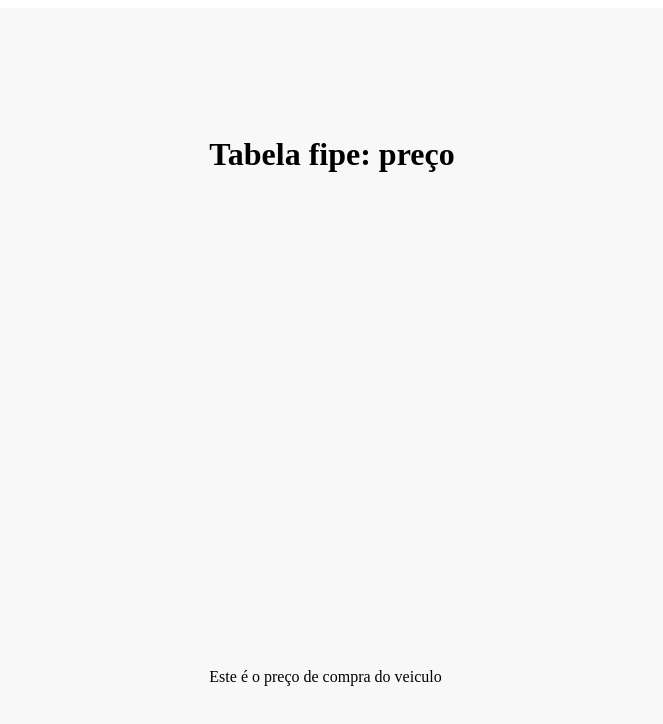
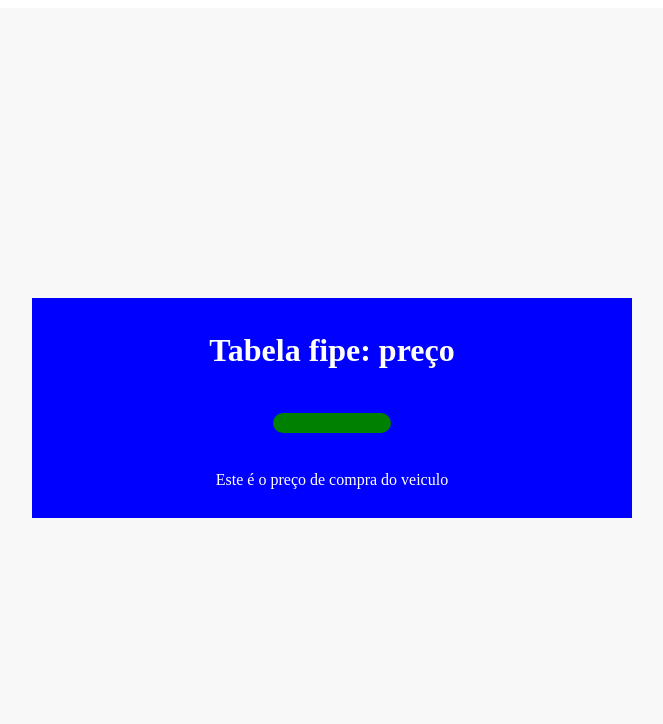
Before and after one commit to jhony2488/fipe-veiculos, a Next.js app: page /result in a window 1280 px wide. Shown: the top 724 px of the page, without its empty margins (316-979 px from the left). Built offline with nearby package versions, Linux system fonts and the light colour scheme.

Commit message:
terminado de ajeitar design das telas

```diff
--- a/package.json
+++ b/package.json
@@ -6,7 +6,8 @@
     "dev": "next dev",
     "build": "next build",
     "start": "next start",
-    "lint": "next lint"
+    "lint": "next lint",
+    "test": "jest"
   },
   "dependencies": {
     "next": "13.2.3",
@@ -20,7 +21,6 @@
     "axios": "^1.2.3",
     "formik": "^2.2.9",
     "react-is": "^18.2.0",
-    "react-responsive": "^9.0.2",
     "react-router-dom": "5.3.0",
     "styled-components": "^5.3.6",
     "ts-node": "^10.9.1",
--- a/src/@types/modules.d.ts
+++ b/src/@types/modules.d.ts
@@ -1,6 +1,5 @@
 import Storybook from '@storybook/react';
 
-declare module 'react-responsive'
 declare module '@storybook/react' {
   Storybook
 }
--- a/src/components/Card/index.tsx
+++ b/src/components/Card/index.tsx
@@ -1,8 +1,7 @@
 
 import React, { useState, useEffect, useCallback } from 'react';
 import { useFormik } from 'formik';
-import { useMediaQuery } from 'react-responsive';
-import { useValuePrice, ValueContext } from '../../contexts/Value';
+import { useValuePrice } from '../../contexts/Value';
 import api from '../../services/api';
 import {
     Card,
@@ -112,6 +111,8 @@ export const CardComponent = () => {
         <Card variant="outlined">
             <Container>
                 <Wrapper>
+                    <h1>Tabela Fipe</h1>
+                    <p>Consulte o valor de um veiculo de forma gratuita</p>
                     <form onSubmit={handleSubmit}>
                         <SelectFieldInput
                             name='tipoVeiculo'
--- a/src/components/Card/styles.ts
+++ b/src/components/Card/styles.ts
@@ -8,6 +8,10 @@ height: 100%;
 display: flex;
 justify-content: center;
 align-items: center;
+
+h1, p{
+    text-align: center;
+}
 `
 
 export const Wrapper = MUIStyled(Box)(() => ({
--- a/src/components/CardResult/index.tsx
+++ b/src/components/CardResult/index.tsx
@@ -1,4 +1,5 @@
-import React, {useEffect, useState} from 'react'
+import React, {useEffect, useState} from 'react';
+import {Container} from './styles';
 import { useValuePrice } from '../../contexts/Value';
 
 export const CardResult = () => {
@@ -15,12 +16,12 @@ export const CardResult = () => {
     },[])
 
     return (
-        <>
+        <Container>
             <h1>
                 Tabela fipe: preço {getValue?.Marca} {getValue?.AnoModelo}
             </h1>
-            <p>{getValue?.Valor}</p>
-            <p>Este é o preço de compra do veiculo</p>
-        </>
+            <p className='value'>{getValue?.Valor}</p>
+            <p className='description'>Este é o preço de compra do veiculo</p>
+        </Container>
     )
 }
--- a/src/components/CardResult/styles.ts
+++ b/src/components/CardResult/styles.ts
@@ -0,0 +1,25 @@
+import styled from 'styled-components';
+
+export const Container = styled.div`
+  width: 600px;
+  height: 200px;
+  display: grid;
+  justify-content: center;
+  justify-items: center;
+  align-items: center;
+  text-align: center;
+  background: blue;
+  padding-top: 10px;
+  padding-bottom: 10px;
+  color: white;
+  @media (max-width: 600px) {
+    width: 300px;
+    height: 180px;
+  }
+  .value {
+    background: green;
+    padding: 10px;
+    border-radius: 100px;
+    width: 40%;
+  }
+`;
--- a/src/components/SelectFieldInput/index.tsx
+++ b/src/components/SelectFieldInput/index.tsx
@@ -34,7 +34,7 @@ export const SelectFieldInput: React.FC<SelectInputProps> = ({
                             if (selected.length === 0) {
                                 return <SpanPlaceholder>{placeholder}</SpanPlaceholder>;
                             }
-                            return value;
+                            return typeof options[0] === 'string' ? value : options?.filter((item) => item.codigo == value)[0].nome;
                         }}
                     >
                         <MenuItem value='' aria-hidden>
@@ -50,7 +50,7 @@ export const SelectFieldInput: React.FC<SelectInputProps> = ({
                                 <MenuItem key={option} value={option.codigo}>
                                     {option.nome}
                                 </MenuItem>
-                            )): <></>
+                            )) : <></>
                         }
                     </Select>
                 </ControlForm>
--- a/src/globalStyle.ts
+++ b/src/globalStyle.ts
@@ -5,7 +5,7 @@ export const GlobalStyle = createGlobalStyle`
     box-sizing: border-box;
     margin: 0;
     padding: 0;
-    font-family: 'Manrope';
+    font-family: Roboto;
   }
 
   input:-webkit-autofill {
--- a/src/pages/home/styles.ts
+++ b/src/pages/home/styles.ts
@@ -8,9 +8,11 @@ export const Wrap = styled.div`
   display: flex;
   flex-direction: column;
   .content {
+    width: 100%;
     display: grid;
     justify-content: center;
     align-items: center;
     height: 100vh;
+    padding: 5px;
   }
 `;
--- a/src/pages/result/styles.ts
+++ b/src/pages/result/styles.ts
@@ -8,6 +8,7 @@ export const Wrap = styled.div`
   display: flex;
   flex-direction: column;
   .content {
+    width: 100%;
     display: grid;
     justify-content: center;
     align-items: center;
```
